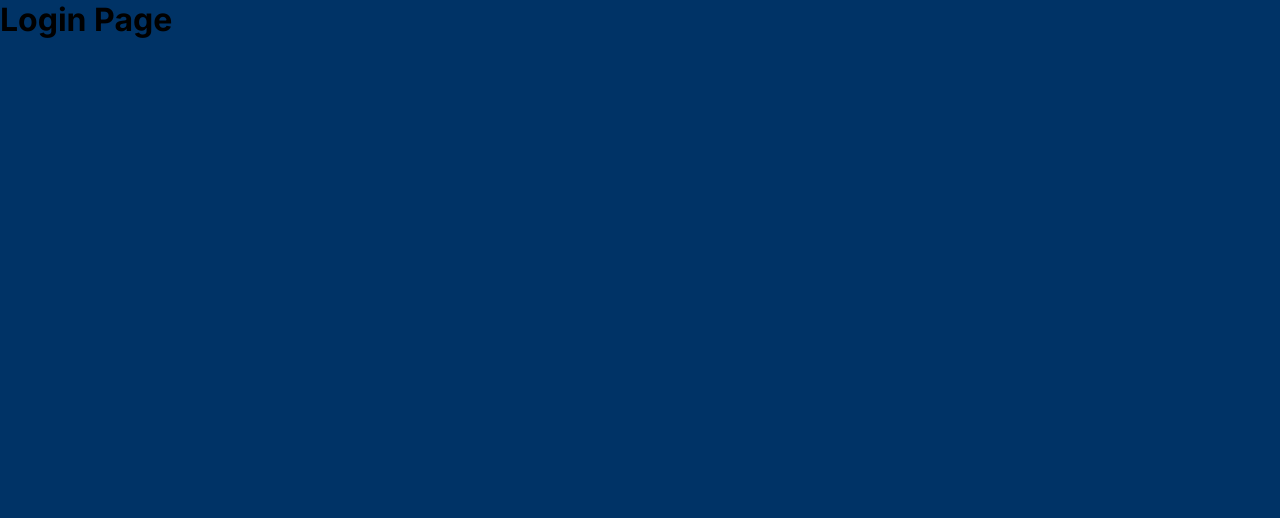
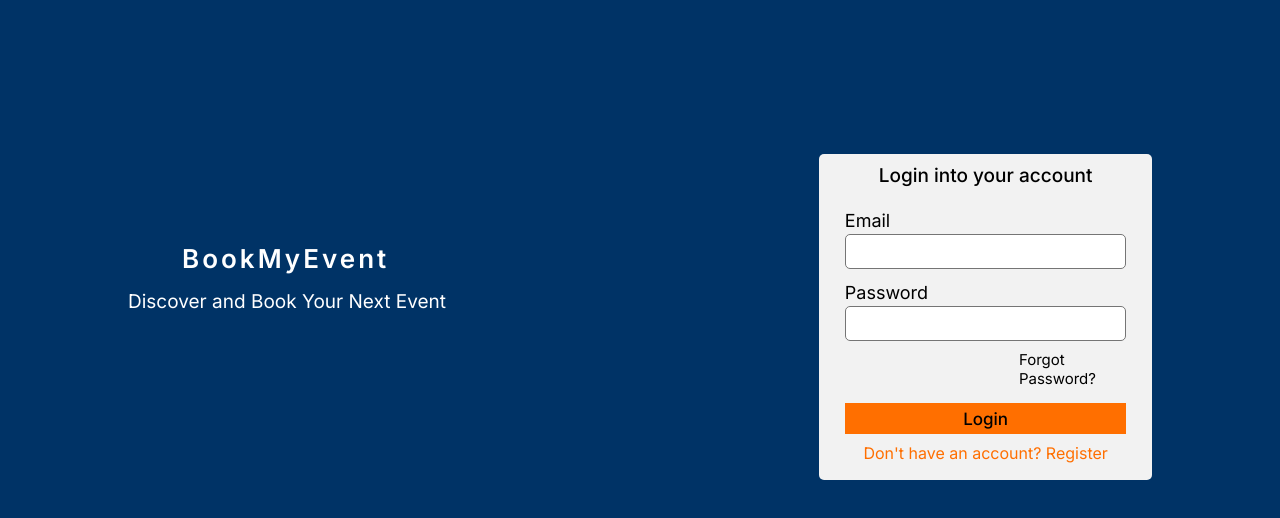
Before and after one commit to PrannavP/BookMyTicket-Frontend, a React (Vite) app: page /login in a window 1280 px wide. Shown: the top 518 px of the page. Built offline with nearby package versions, Linux system fonts and the light colour scheme.

Commit message:
Login Form Complete

```diff
--- a/src/components/loginpageComponent/LoginForm.jsx
+++ b/src/components/loginpageComponent/LoginForm.jsx
@@ -1,7 +1,56 @@
+// login form component
+
+import { useState } from 'react';
+import '../../styles/loginform.css';
+
 const LoginForm = () => {
-  return (
-    <><h1>Login Page</h1></>
-  );
+	const [email, setEmail] = useState('');
+	const [password, setPassword] = useState('');
+
+	const handleSubmit = (e) => {
+		e.preventDefault();
+		if(!email || !password){
+			alert('Please fill in all fields');
+			return;
+		}
+		console.log(email);
+		console.log(password);
+	};
+
+    return (
+		<>
+			<div className="main-container">
+				<div className="brand-container">
+					<div className="brand-name-container">
+						<h3>BookMyEvent</h3>
+					</div>
+					<div className="brand-slogan-container">
+						<p>Discover and Book Your Next Event</p>
+					</div>
+				</div>
+
+				<div className="loginform-container">
+					<div className="login-form-heading">
+						<h3>Login into your account</h3>
+					</div>
+					<div className="input-container">
+						<label htmlFor="name">Email</label><br />
+						<input type="email" name='email' value={email} onChange={(e) => setEmail(e.target.value)}/><br />
+
+						<label htmlFor="password">Password</label><br />
+						<input type="password" name='password' value={password} onChange={(e) => setPassword(e.target.value)}/>
+					</div>
+					<div className="forgot-link-container">
+						<p>Forgot Password?</p>
+					</div>
+					<div className="form-buttons">
+						<button className='login-btn' onClick={handleSubmit}>Login</button><br />
+						<p>Don't have an account? Register</p>
+					</div>
+				</div>
+			</div>
+		</>
+    );
 };
 
 export default LoginForm;
--- a/src/styles/loginform.css
+++ b/src/styles/loginform.css
@@ -0,0 +1,98 @@
+.main-container{
+    outline: 1px solid red;
+    height: 100vh;
+}
+
+.brand-container{
+    display: inline-block;
+    margin-top: 19%;
+    margin-left: 10%;
+}
+
+.brand-name-container h3{
+    color: white;
+    font-size: 26px;
+    letter-spacing: 3px;
+    font-weight: 600;
+    margin-left: 17%;
+    margin-bottom: 5%;
+}
+
+.brand-slogan-container p{
+    color: white;
+    font-size: 19px;
+}
+
+.loginform-container{
+    margin-top: 12%;
+    margin-right: 10%;
+    float: right;
+    background-color: #F2F2F2;
+    border-radius: 5px;
+    padding: 0.8% 3%;
+    width: 20%;
+    height: 38.2vh;
+}
+
+.login-form-heading > h3{
+    text-align: center;
+    font-size: 19px;
+    font-weight: 500;
+}
+
+.input-container{
+    margin-left: -5%;
+    margin-top: 9%;
+    width: 21vw;
+}
+
+.input-container > label{
+    font-size: 18px;
+    font-weight: 400;
+}
+
+.input-container > input{
+    width: 100%;
+    height: 3.5vh;
+    border-radius: 5px;
+    border: 0.5px solid #757575;
+    font-size: 17px;
+    font-weight: 300;
+    padding: 1% 2%;
+    margin-bottom: 5%;
+    margin-top: 1%;
+}
+
+.forgot-link-container{
+    margin-top: -2%;
+    margin-left: 63%;
+    width: 42%;
+}
+
+.forgot-link-container p{
+    font-weight: 400;
+    font-size: 15px;
+}
+
+.form-buttons{
+    margin-top: 6%;
+    margin-left: -5%;
+    width: 110%;
+}
+
+.login-btn{
+    width: 100%;
+    padding: 2% 0;
+    font-size: 17px;
+    font-weight: 500;
+    background-color: #FF6F00;
+    border: none;
+    cursor: pointer;
+}
+
+.form-buttons p{
+    margin-top: 3%;
+    font-size: 16px;
+    color: #FF6F00;
+    text-align: center;
+}
```
